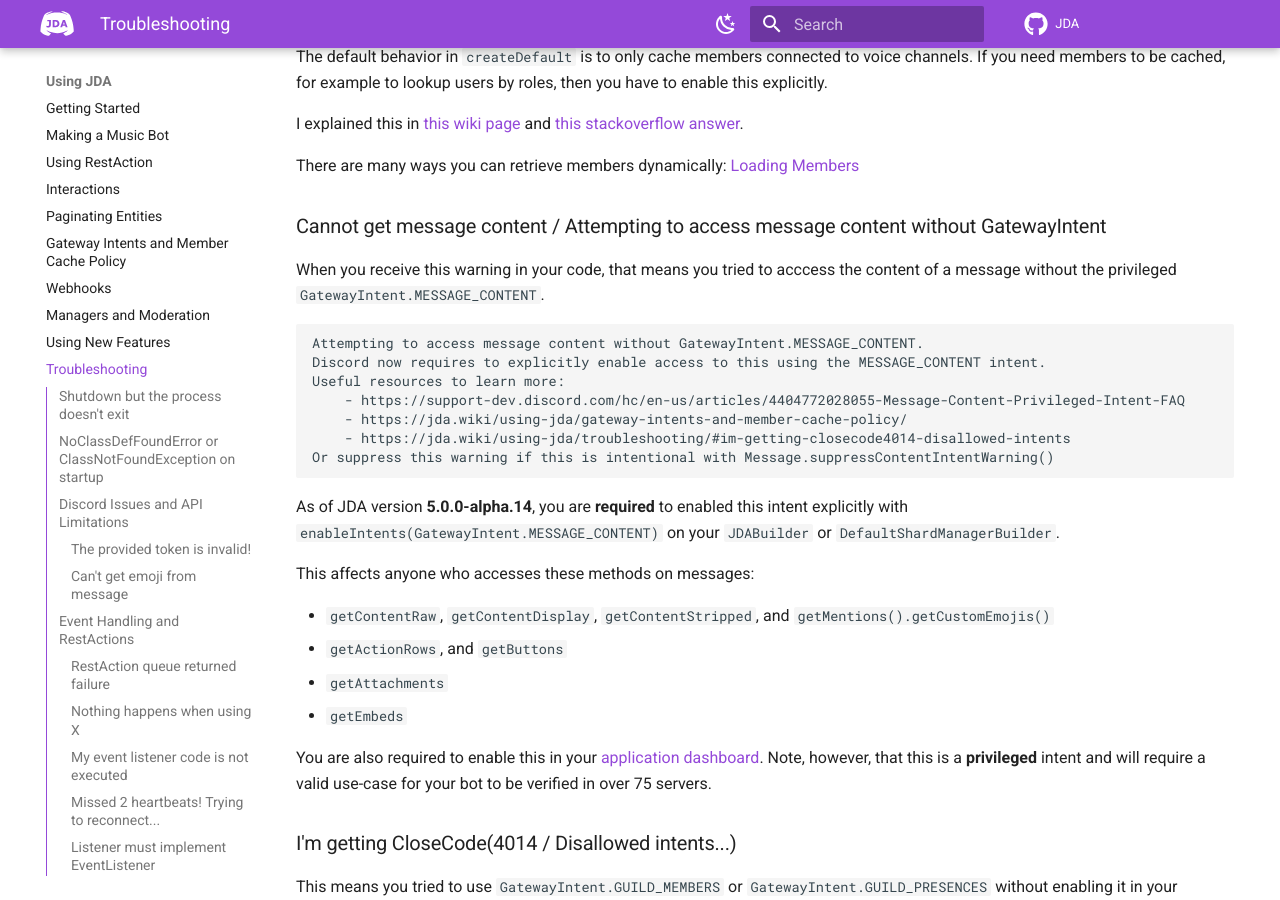
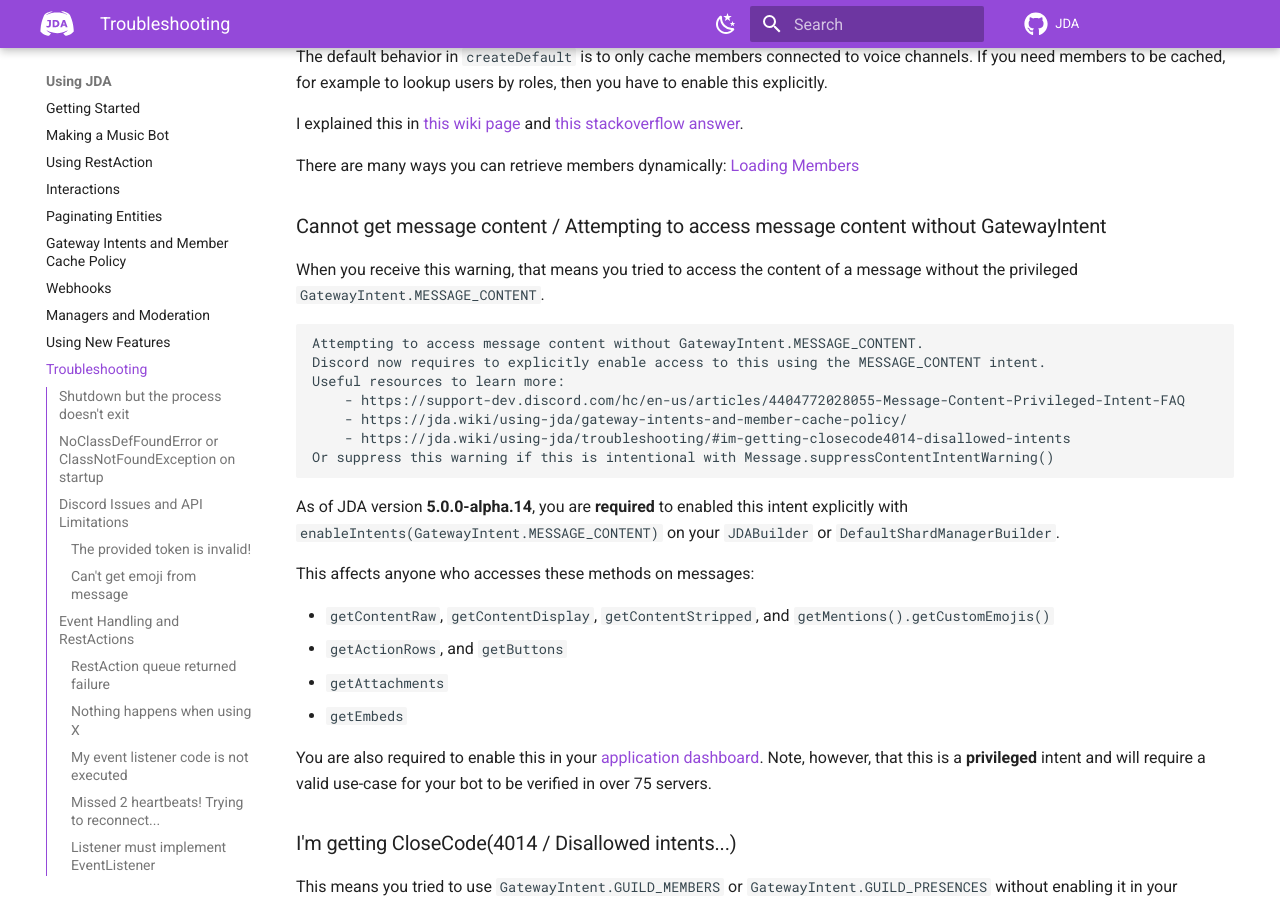
Before and after one commit to discord-jda/JDA-Website, an MkDocs documentation site: the page built from docs/using-jda/troubleshooting.md, in a window 1280 px wide and 900 px high, scrolled down 6624 px. Built offline with MkDocs 1.6.1 and Material for MkDocs 9.7.7, drawn with Linux system fonts in a browser that asks for light colours; comment, search, counter and statistics services are not loaded.

Commit message:
Fix typo

````diff
--- a/docs/using-jda/troubleshooting.md
+++ b/docs/using-jda/troubleshooting.md
@@ -276,7 +276,7 @@ There are many ways you can retrieve members dynamically: [Loading Members](gate
 
 ### Cannot get message content / Attempting to access message content without GatewayIntent
 
-When you receive this warning in your code, that means you tried to acccess the content of a message without the privileged `GatewayIntent.MESSAGE_CONTENT`.
+When you receive this warning, that means you tried to access the content of a message without the privileged `GatewayIntent.MESSAGE_CONTENT`.
 
 ```
 Attempting to access message content without GatewayIntent.MESSAGE_CONTENT.
````
